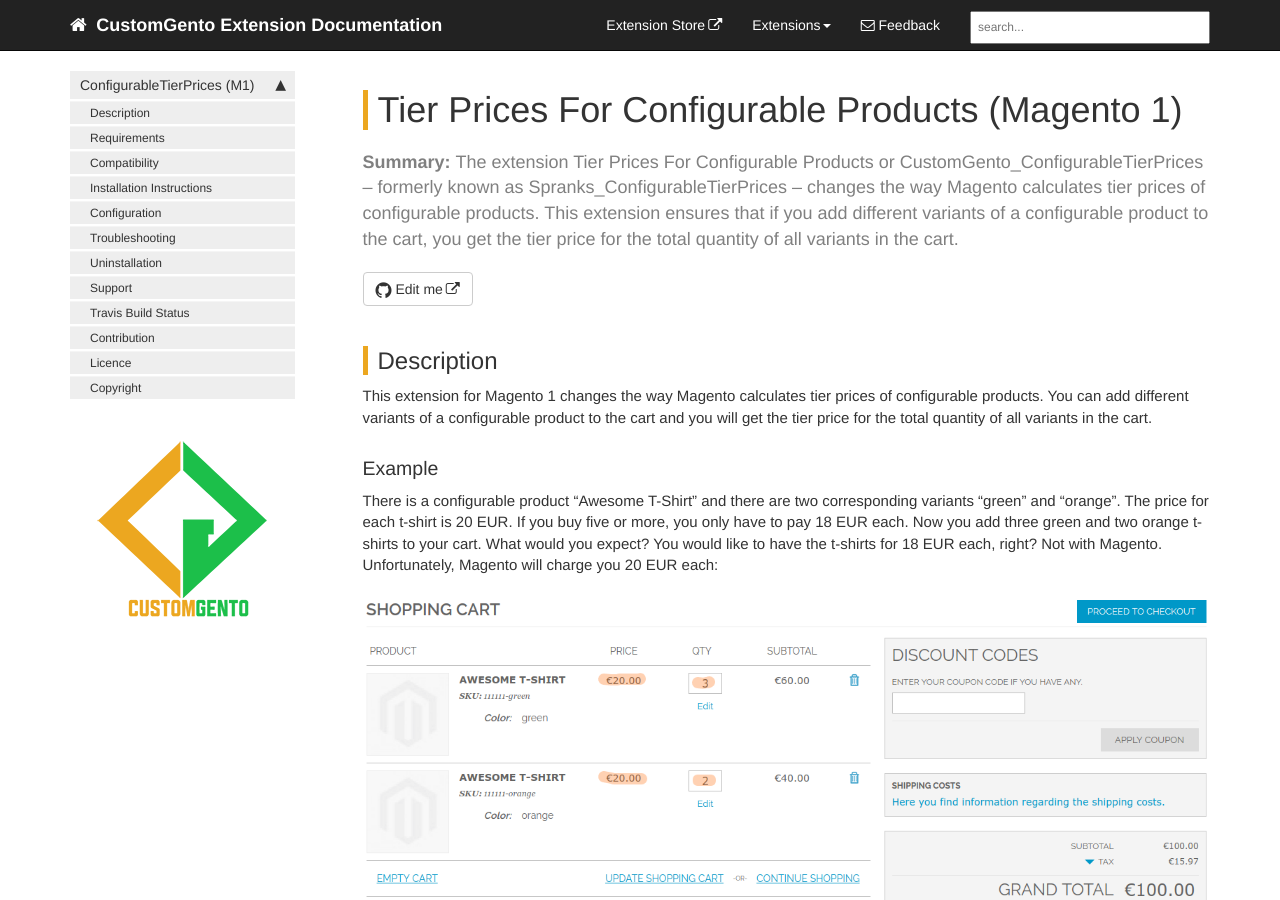
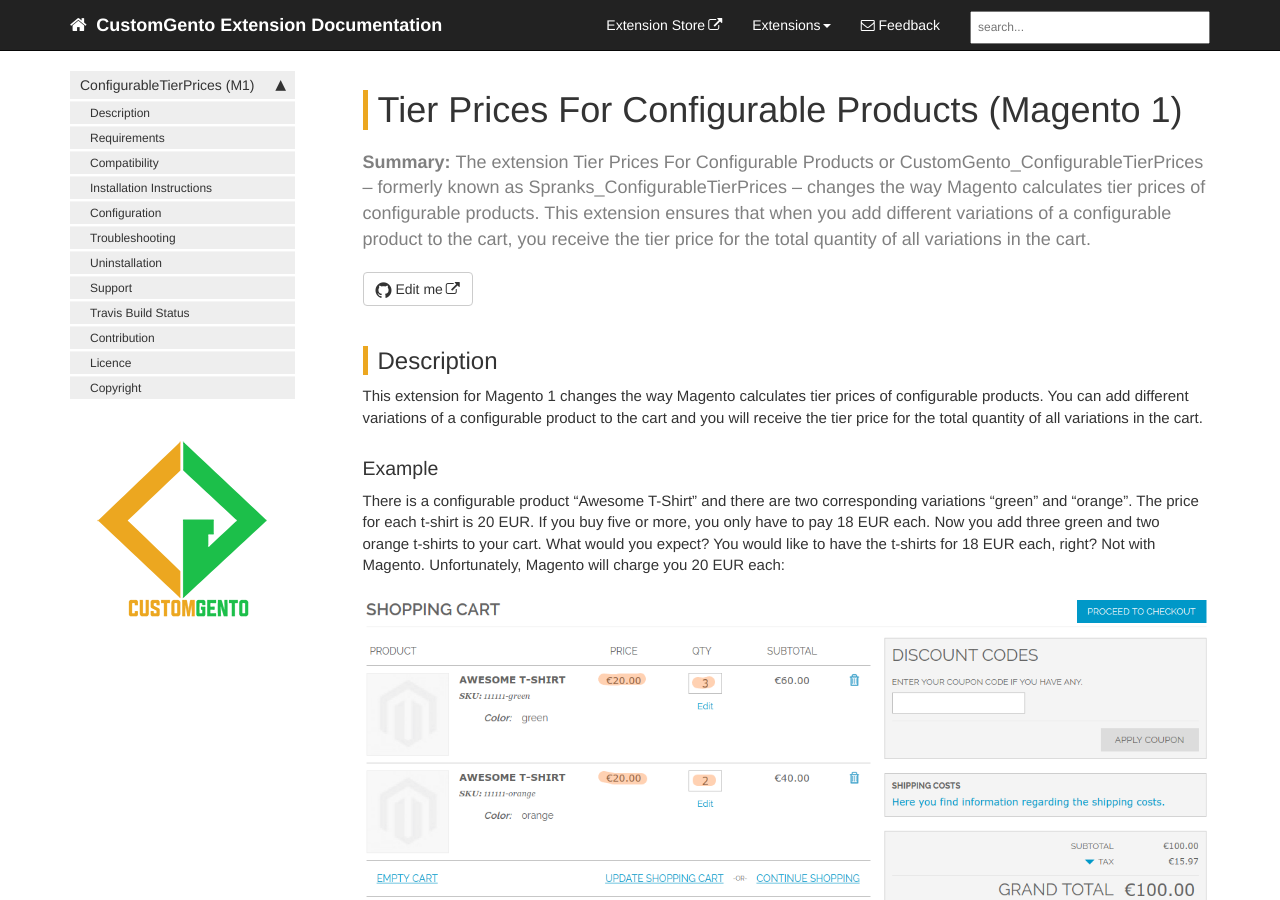
Before and after one commit to customgento/docs, a Jekyll site: the page built from pages/tier-prices-for-configurable-products-m1.md, in a window 1280 px wide and 900 px high. Built offline with Jekyll 4.4.1, drawn with Linux system fonts in a browser that asks for light colours; nearby versions of some CDN libraries; comment, search, counter and statistics services are not loaded.

Commit message:
updated CTP documentation

```diff
--- a/pages/tier-prices-for-configurable-products-m1.md
+++ b/pages/tier-prices-for-configurable-products-m1.md
@@ -1,15 +1,15 @@
 ---
 title: Tier Prices For Configurable Products (Magento 1)
 permalink: tier-prices-for-configurable-products-m1.html
-summary: "The extension Tier Prices For Configurable Products or CustomGento_ConfigurableTierPrices &ndash; formerly known as Spranks_ConfigurableTierPrices &ndash; changes the way Magento calculates tier prices of configurable products. This extension ensures that if you add different variants of a configurable product to the cart, you get the tier price for the total quantity of all variants in the cart."
+summary: "The extension Tier Prices For Configurable Products or CustomGento_ConfigurableTierPrices &ndash; formerly known as Spranks_ConfigurableTierPrices &ndash; changes the way Magento calculates tier prices of configurable products. This extension ensures that when you add different variations of a configurable product to the cart, you receive the tier price for the total quantity of all variations in the cart."
 sidebar: ctp_sidebar
 ---
 
 ## Description
-This extension for Magento 1 changes the way Magento calculates tier prices of configurable products. You can add different variants of a configurable product to the cart and you will get the tier price for the total quantity of all variants in the cart.
+This extension for Magento 1 changes the way Magento calculates tier prices of configurable products. You can add different variations of a configurable product to the cart and you will receive the tier price for the total quantity of all variations in the cart.
 
 ### Example
-There is a configurable product "Awesome T-Shirt" and there are two corresponding variants "green" and "orange". The price for each t-shirt is 20 EUR. If you buy five or more, you only have to pay 18 EUR each. Now you add three green and two orange t-shirts to your cart. What would you expect? You would like to have the t-shirts for 18 EUR each, right? Not with Magento. Unfortunately, Magento will charge you 20 EUR each:
+There is a configurable product "Awesome T-Shirt" and there are two corresponding variations "green" and "orange". The price for each t-shirt is 20 EUR. If you buy five or more, you only have to pay 18 EUR each. Now you add three green and two orange t-shirts to your cart. What would you expect? You would like to have the t-shirts for 18 EUR each, right? Not with Magento. Unfortunately, Magento will charge you 20 EUR each:
 
 ![Tier Prices Without CustomGento_ConfigurableTierPrices]({{ "images/tier-prices-for-configurable-products/tier-prices-before.png" }} "Tier Prices Without CustomGento_ConfigurableTierPrices")
 
```
